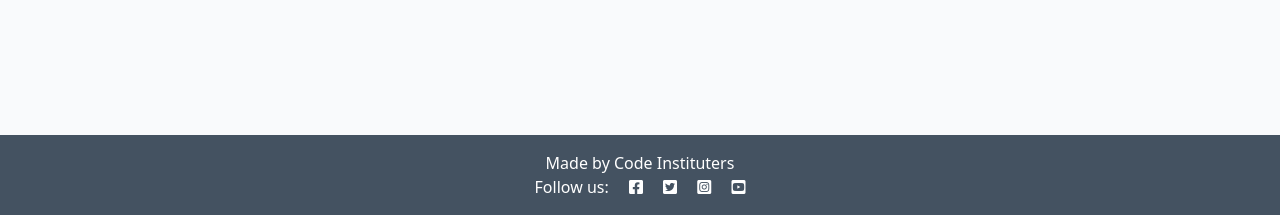
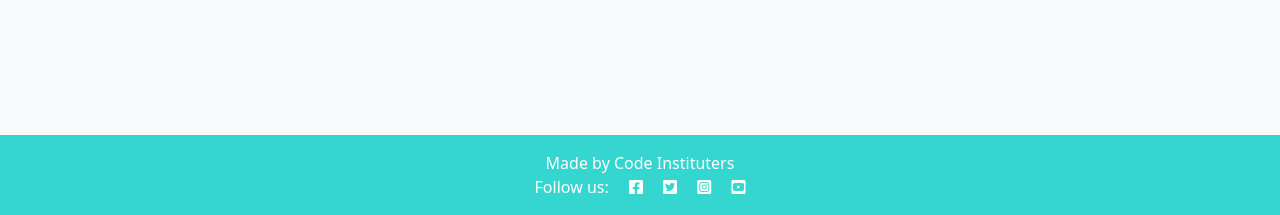
Before and after one commit to waiyiwong/Hackathon_UniSphere, a Django app: page / in a window 1280 px wide. Shown: the part 585-800 px from the top of the page. Run offline with Django 4.2, Linux system fonts and the light colour scheme.

Commit message:
change footer background to turquoise blue

```diff
--- a/static/assets/css/style.css
+++ b/static/assets/css/style.css
@@ -26,7 +26,7 @@ body {
 }
 
 .dark-bg {
-    background-color: #445261;
+    background-color: #35D5D0;
 }
 
 .main-bg {
```
